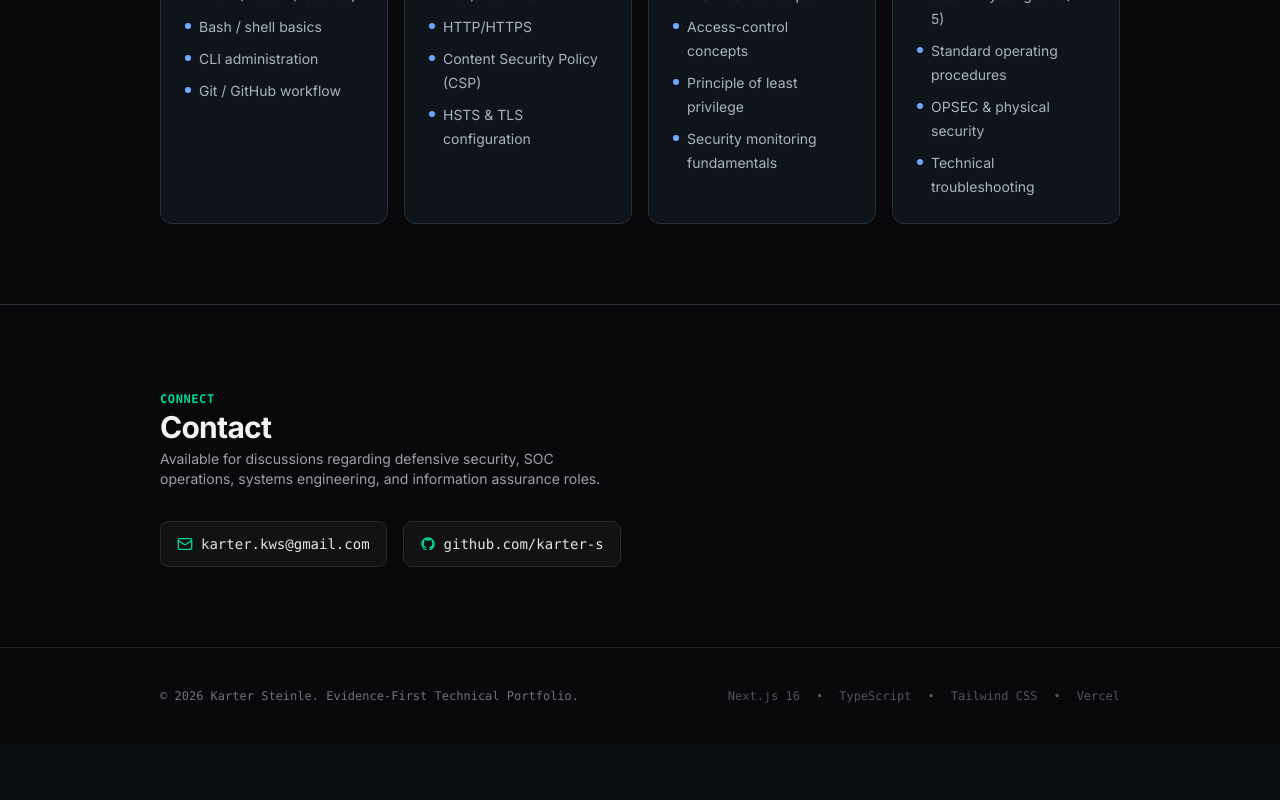
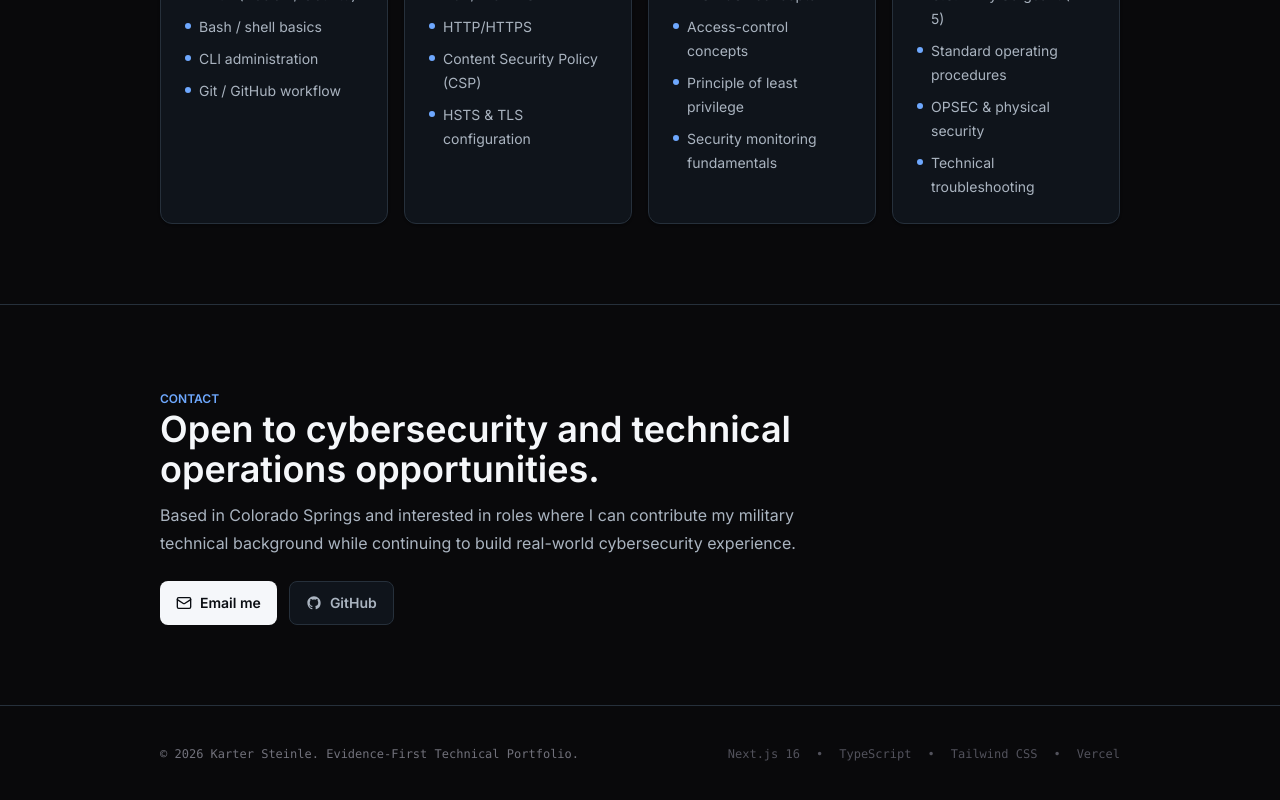
Before and after one commit to karter-s/karter, a Next.js app: page / in a window 1280 px wide. Shown: the part 2711-3511 px from the top of the page. Before the commit the page ends 3455 px from the top, so only its background shows below. Built offline with nearby package versions, Linux system fonts and the light colour scheme.

Commit message:
content: simplify contact section for recruiter use

```diff
--- a/components/Contact.tsx
+++ b/components/Contact.tsx
@@ -1,27 +1,19 @@
 export default function Contact() {
   return (
-    <section id="contact" className="py-16 sm:py-20 border-b border-zinc-800/80">
-      <div className="mx-auto max-w-5xl px-4 sm:px-6 lg:px-8 space-y-6">
-        <div className="space-y-1">
-          <span className="text-xs font-mono font-semibold tracking-wider text-emerald-400 uppercase">
-            CONNECT
-          </span>
-          <h2 className="text-2xl sm:text-3xl font-bold tracking-tight text-zinc-100">
-            Contact
-          </h2>
-          <p className="text-xs sm:text-sm text-zinc-400 max-w-md">
-            Available for discussions regarding defensive security, SOC operations, systems engineering, and information assurance roles.
+    <section id="contact" className="kps-section">
+      <div className="kps-container space-y-6">
+        <div className="max-w-2xl space-y-3">
+          <span className="kps-eyebrow">Contact</span>
+          <h2 className="kps-h2">Open to cybersecurity and technical operations opportunities.</h2>
+          <p className="kps-body">
+            Based in Colorado Springs and interested in roles where I can contribute my military technical background while continuing to build real-world cybersecurity experience.
           </p>
         </div>
 
-        <div className="flex flex-wrap items-center gap-4 pt-2">
-          {/* Email button */}
-          <a
-            href="mailto:karter.kws@gmail.com"
-            className="inline-flex items-center gap-2 rounded-lg border border-zinc-800 bg-zinc-900/60 px-4 py-3 text-xs sm:text-sm font-mono text-zinc-200 hover:border-zinc-700 hover:bg-zinc-800 hover:text-white transition-colors"
-          >
+        <div className="flex flex-wrap items-center gap-3">
+          <a href="mailto:karter.kws@gmail.com" className="kps-button kps-button-primary">
             <svg
-              className="h-4 w-4 stroke-emerald-400 fill-none"
+              className="h-4 w-4 fill-none stroke-current"
               viewBox="0 0 24 24"
               strokeWidth="2"
               strokeLinecap="round"
@@ -31,28 +23,23 @@ export default function Contact() {
               <rect width="20" height="16" x="2" y="4" rx="2" />
               <path d="m22 7-8.97 5.7a1.94 1.94 0 0 1-2.06 0L2 7" />
             </svg>
-            <span>karter.kws@gmail.com</span>
+            <span>Email me</span>
           </a>
 
-          {/* GitHub button */}
           <a
             href="https://github.com/karter-s"
             target="_blank"
             rel="noopener noreferrer"
-            className="inline-flex items-center gap-2 rounded-lg border border-zinc-800 bg-zinc-900/60 px-4 py-3 text-xs sm:text-sm font-mono text-zinc-200 hover:border-zinc-700 hover:bg-zinc-800 hover:text-white transition-colors"
+            className="kps-button kps-button-secondary"
           >
-            <svg
-              className="h-4 w-4 fill-emerald-400"
-              viewBox="0 0 24 24"
-              aria-hidden="true"
-            >
+            <svg className="h-4 w-4 fill-current" viewBox="0 0 24 24" aria-hidden="true">
               <path
                 fillRule="evenodd"
                 clipRule="evenodd"
                 d="M12 2C6.477 2 2 6.484 2 12.017c0 4.425 2.865 8.18 6.839 9.504.5.092.682-.217.682-.483 0-.237-.008-.868-.013-1.703-2.782.605-3.369-1.343-3.369-1.343-.454-1.158-1.11-1.466-1.11-1.466-.908-.62.069-.608.069-.608 1.003.07 1.53 1.032 1.53 1.032.892 1.53 2.341 1.088 2.91.832.092-.647.35-1.088.636-1.338-2.22-.253-4.555-1.113-4.555-4.951 0-1.093.39-1.988 1.029-2.688-.103-.253-.446-1.272.098-2.65 0 0 .84-.27 2.75 1.026A9.564 9.564 0 0112 6.844c.85.004 1.705.115 2.504.337 1.909-1.296 2.747-1.027 2.747-1.027.546 1.379.202 2.398.1 2.651.64.7 1.028 1.595 1.028 2.688 0 3.848-2.339 4.695-4.566 4.943.359.309.678.92.678 1.855 0 1.338-.012 2.419-.012 2.747 0 .268.18.58.688.482A10.019 10.019 0 0022 12.017C22 6.484 17.522 2 12 2z"
               />
             </svg>
-            <span>github.com/karter-s</span>
+            <span>GitHub</span>
           </a>
         </div>
       </div>
```
